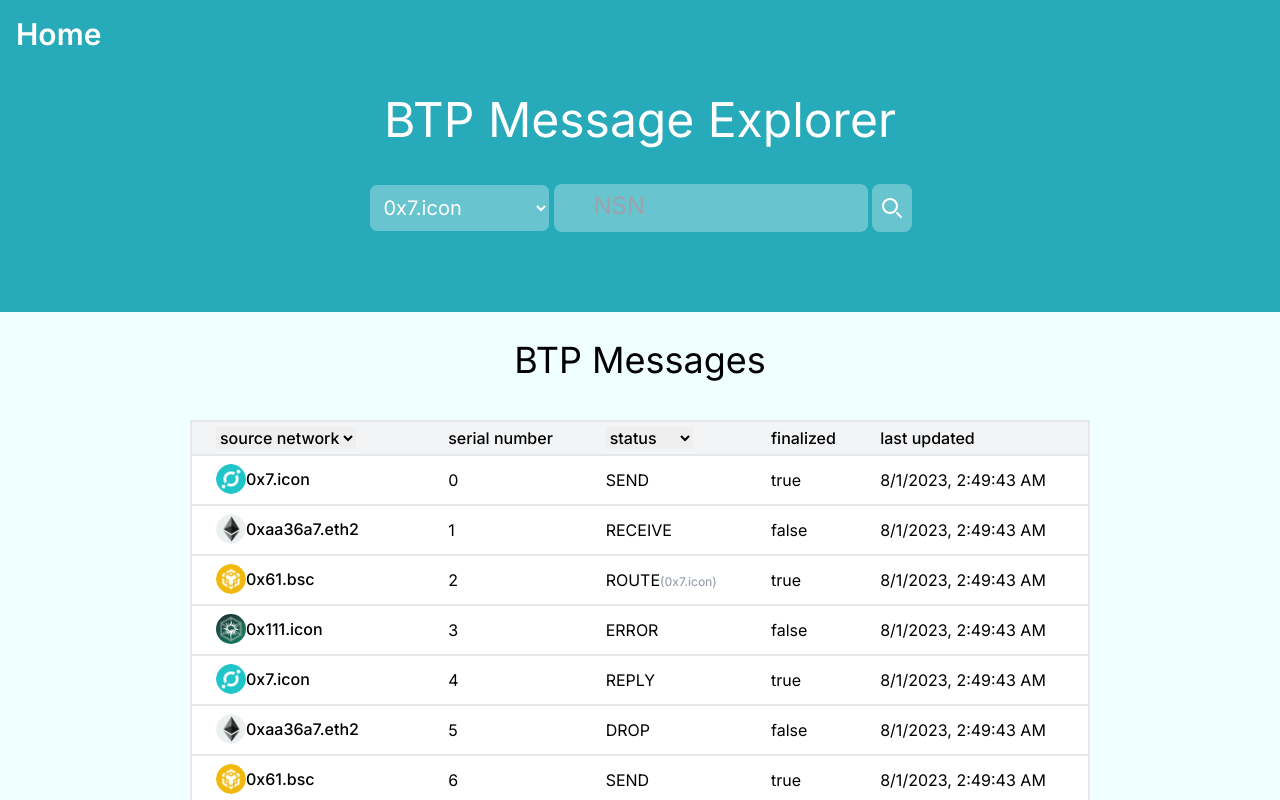
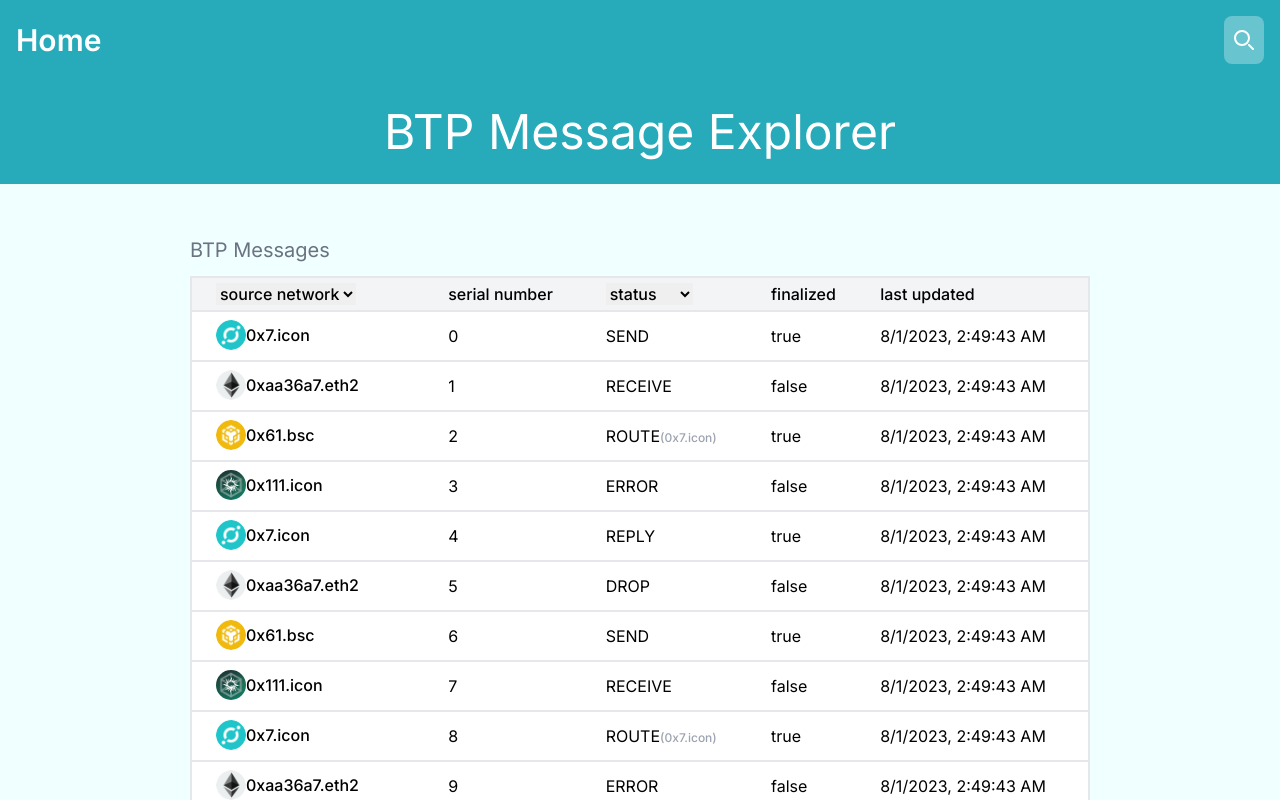
Before and after one commit to icon-project/btp-tracker-frontend, a Next.js app: page /messages in a window 1280 px wide. Shown: the top 800 px of the page. Built offline with nearby package versions, Linux system fonts and the light colour scheme.

Commit message:
Open searchform modal on click SearchButton

```diff
--- a/app/components/Header.tsx
+++ b/app/components/Header.tsx
@@ -1,38 +1,52 @@
+'use client'
 import Link from "next/link";
 import "../globals.css";
+import SearchButton from "@/app/components/SearchButton";
+import {Summary} from "@/app/page";
+import {Portal} from "@/app/components/Portal";
+import React, {useState} from "react";
 import SearchForm from "@/app/components/SearchForm";
 
-export default async function Header() {
-    const title =<p className="text-5xl text-white bg-[#27aab9] text-center p-7">BTP Message Explorer</p>;
-    try {
-        const r = await fetch(`${process.env.API_URI}/api/ui/network/summary`, {cache: 'no-store'});
-        const j = await r.json();
-        return (
-            <header>
-                <NaviBar/>
-                {title}
-                <SearchForm options={j["list"]}/>
-            </header>
-        )
-    } catch(error) {
-        return (
-            <header>
-                <NaviBar/>
-                {title}
-                <SearchForm/>
-            </header>
-        )
+export default function Header({networkOptions}: {networkOptions?: Summary[]}) {
+    const title = <p className="text-5xl text-white bg-[#27aab9] text-center p-7">BTP Message Explorer</p>;
+    const [isOpen, setIsOpen] = useState(false);
+    function handleOpenModal() {
+        setIsOpen(true);
     }
+    function handleCloseModal() {
+        setIsOpen(false);
+    }
+    return (
+        <>
+            <div id={"modal-root"}/>
+            {isOpen && <ModalSearchForm options={networkOptions} closeModal={handleCloseModal}/>}
+            <NaviBar handleOpenModal={handleOpenModal}/>
+            {title}
+        </>
+    )
+}
 
-}
-function NaviBar() {
+function NaviBar({handleOpenModal}: {handleOpenModal: () => void}) {
     return (
         <nav className="border-gray-200 bg-[#27aab9]" aria-label="Main navigation">
             <div className="max-w-screen-xl flex flex-wrap items-center justify-between mx-auto p-4">
                 <Link href="/" className="items-center">
                     <span className="self-center text-3xl font-semibold whitespace-nowrap text-white">Home</span>
                 </Link>
+                <SearchButton openModal={handleOpenModal}/>
             </div>
         </nav>
     )
 }
+
+function ModalSearchForm({options, closeModal}: {options?: Summary[], closeModal: any}) {
+    return (
+        <Portal>
+            <div onClick={() => {closeModal()}} className="justify-center items-center flex fixed inset-0 z-50">
+                <div onClick={(e) => e.stopPropagation()} className="content-center">
+                    <SearchForm options={options}/>
+                </div>
+            </div>
+        </Portal>
+    )
+}
--- /dev/null
+++ b/app/components/Portal.tsx
@@ -0,0 +1,16 @@
+'use client'
+import React, { ReactElement, useEffect, useState } from "react";
+import { createPortal } from "react-dom";
+
+export function Portal({ children }: { children: ReactElement }) {
+    const [mounted, setMounted] = useState<boolean>(false);
+
+    useEffect(() => {
+        setMounted(true);
+        return () => setMounted(false);
+    }, [mounted]);
+
+    if (typeof window === "undefined") return <></>;
+
+    return mounted ? createPortal(children, document.getElementById("modal-root") as HTMLElement) : <></>;
+}
--- /dev/null
+++ b/app/components/SearchButton.tsx
@@ -0,0 +1,26 @@
+'use client'
+
+import {usePathname} from "next/navigation";
+
+export default function SearchButton({openModal}: {openModal: any}) {
+    const path = usePathname();
+
+    const onSearchButton = () => {
+        if (path !== "/") {
+            openModal();
+        }
+        const searchInput = document.querySelector("#searchInput") as HTMLInputElement
+        searchInput?.focus();
+    }
+    return (
+        <button type="button"
+                className="h-full p-2.5 text-xl font-medium text-white bg-hsla rounded-lg" onClick={() => onSearchButton()}>
+            <svg className="w-5 h-7" aria-hidden="true" xmlns="http://www.w3.org/2000/svg" fill="none"
+                 viewBox="0 0 20 20">
+                <path stroke="currentColor" strokeLinecap="round" strokeLinejoin="round" strokeWidth="2"
+                      d="m19 19-4-4m0-7A7 7 0 1 1 1 8a7 7 0 0 1 14 0Z"/>
+            </svg>
+            <span className="sr-only">Search</span>
+        </button>
+        )
+}
--- a/app/components/SearchForm.tsx
+++ b/app/components/SearchForm.tsx
@@ -1,8 +1,10 @@
 'use client'
-import {useRouter} from "next/navigation";
+import {usePathname, useRouter} from "next/navigation";
+import {Summary} from "@/app/page";
 
-export default function SearchForm({options}: {options?: {networkAddress: string}[]}) {
+export default function SearchForm({options}: {options?: Summary[]}) {
     const router = useRouter();
+    const autoFocus = usePathname() !== "/";
     const onSubmit = (e: React.FormEvent<HTMLFormElement>) => {
         e.preventDefault();
         const selectElement = document.querySelector("#searchSelect") as HTMLSelectElement;
@@ -12,7 +14,7 @@ export default function SearchForm({options}: {options?: {networkAddress: string
         router.push(`/message/${net}/${nsn}`);
     }
     return (
-        <div className="flex justify-center p-3 bg-[#27aab9] pb-20">
+        <div className="flex justify-center bg-[#27aab9]">
             <form className={"flex w-full justify-center"} onSubmit={onSubmit}>
                 <select className="text-xl bg-hsla border border-[#27aab9] rounded-lg focus:ring-blue-500 focus:border-blue-500 block p-2.5 text-white mr-1" id={"searchSelect"}>
                     {options && options.map((option) => (
@@ -26,6 +28,7 @@ export default function SearchForm({options}: {options?: {networkAddress: string
                        placeholder="NSN"
                        required
                        id={"searchInput"}
+                       autoFocus={autoFocus}
                        onInvalid={e => (e.target as HTMLInputElement).setCustomValidity("Enter valid NSN")}
                        onInput={e => (e.target as HTMLInputElement).setCustomValidity("")}
                 />
--- a/app/layout.tsx
+++ b/app/layout.tsx
@@ -7,19 +7,26 @@ import Footer from "@/app/components/Footer";
 const inter = Inter({ subsets: ['latin'] })
 
 export const metadata: Metadata = {
-  title: 'BTP tracker',
+  title: 'BTP message explorer',
   description: 'btp message explorer',
 }
 
-export default function RootLayout({
+export default async function RootLayout({
   children,
 }: {
   children: React.ReactNode
 }) {
+    let networkOptions;
+    try {
+        const summaryRes = await fetch(`${process.env.API_URI}/api/ui/network/summary`, {cache: 'no-store'});
+        const summaryJson = await summaryRes.json();
+        networkOptions = summaryJson["list"];
+    } catch(error) {
+    }
   return (
     <html lang="en">
       <body className={inter.className + " bg-[#f0ffff] min-h-screen flex flex-col"}>
-      <Header/>
+      <Header networkOptions={networkOptions}/>
       {children}
       <Footer/>
       </body>
--- a/app/messages/page.tsx
+++ b/app/messages/page.tsx
@@ -18,9 +18,9 @@ export default async function Page({searchParams}: {searchParams: {[key: string]
 function Container({children}: {children?: React.ReactNode}) {
     return (
         <section>
-            <h2 className="text-4xl text-center mt-7">BTP Messages</h2>
             <div className="overflow-x-auto m-10 flex justify-center">
                 <div className="w-3/4 flex-col">
+                    <h3 className="text-xl text-left my-3 text-gray-500">BTP Messages</h3>
                     {children}
                 </div>
             </div>
--- a/app/page.tsx
+++ b/app/page.tsx
@@ -1,6 +1,7 @@
 import Link from "next/link";
 import Image from "next/image";
 import RefreshingTable from "@/app/components/RefreshingTable";
+import SearchForm from "@/app/components/SearchForm";
 
 const networkIconMap: {[key: string]: string} = {
     "0x7.icon": "/logos/icon.png",
@@ -22,16 +23,22 @@ export default async function Page() {
         const summaryRes = await fetch(`${process.env.API_URI}/api/ui/network/summary`, {cache: 'no-store'});
         const summaryJson = await summaryRes.json();
         return (
+            <>
+                <SearchForm options={summaryJson["list"]}/>
                 <Container>
                     <Summaries summaryList={summaryJson["list"]}/>
                     <RefreshingTable/>
                 </Container>
+            </>
         )
     } catch(error) {
         return (
+            <>
+                <SearchForm/>
                 <Container>
                     <Summaries/>
                 </Container>
+            </>
         )
     }
 }
@@ -60,13 +67,13 @@ function Summaries({summaryList} : {summaryList?: Summary[]}) {
 
 function Summary({summary} : {summary: Summary}) {
     return (
-        <div className="w-1/3 text-xl text-left border p-10">
+        <div className="w-1/3 text-lg text-left border p-2">
             <Image className="rounded-full inline" src={networkIconMap[summary["networkAddress"]]} alt={summary["networkAddress"]} width={30} height={30}/>
             <Link href={`/messages?network=${summary["networkAddress"]}`} className="text-[#27aab9]"> {summary["networkName"]}</Link><br/>
             <hr className={"my-3"}/>
-            <span className={"text-2xl font-medium"}>total message : {summary["total"]}</span><br/>
-            <span className={"text-2xl font-medium"}>in delivery : {summary["inDelivery"]}</span><br/>
-            <span className={"text-2xl font-medium"}>completed : {summary["completed"]}</span>
+            <span>total message : {summary["total"]}</span><br/>
+            <span>in delivery : {summary["inDelivery"]}</span><br/>
+            <span>completed : {summary["completed"]}</span>
         </div>
     )
 }
```
Lines whose indentation alone changed are shown as unchanged.
